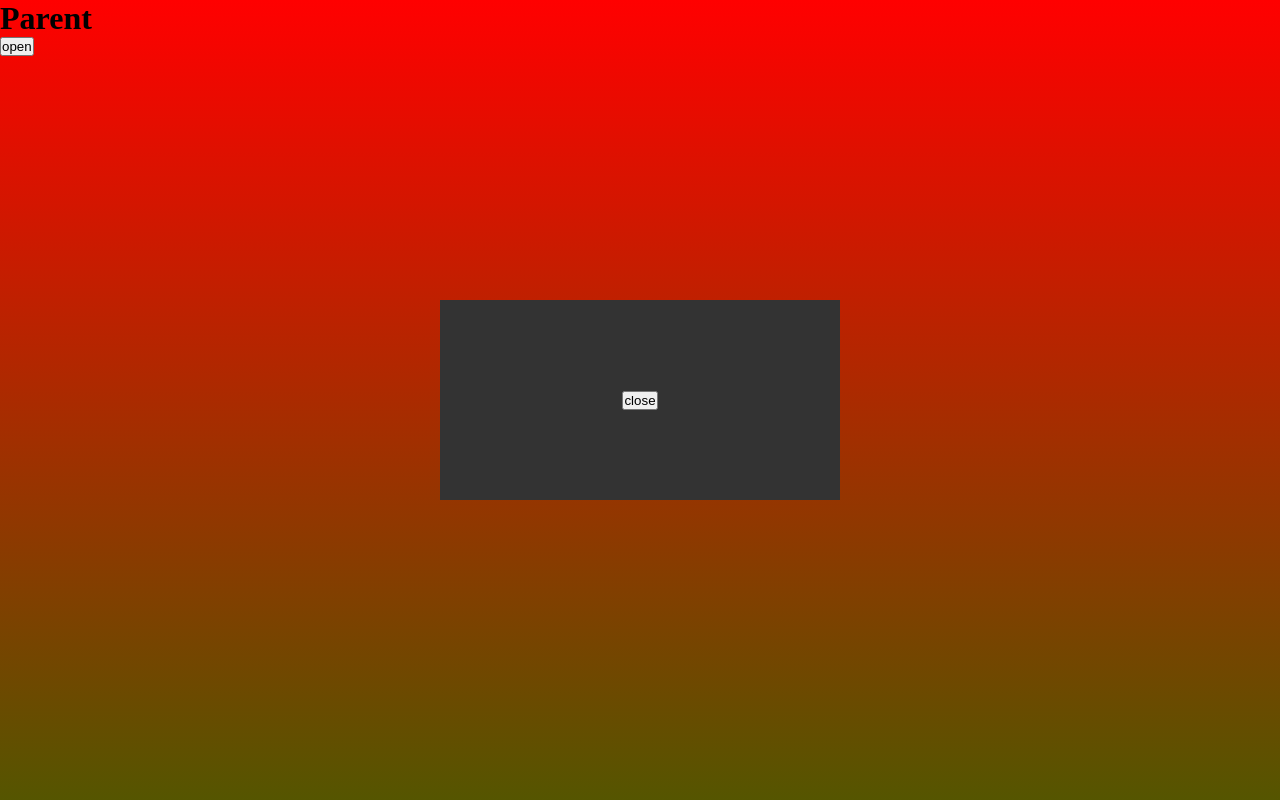
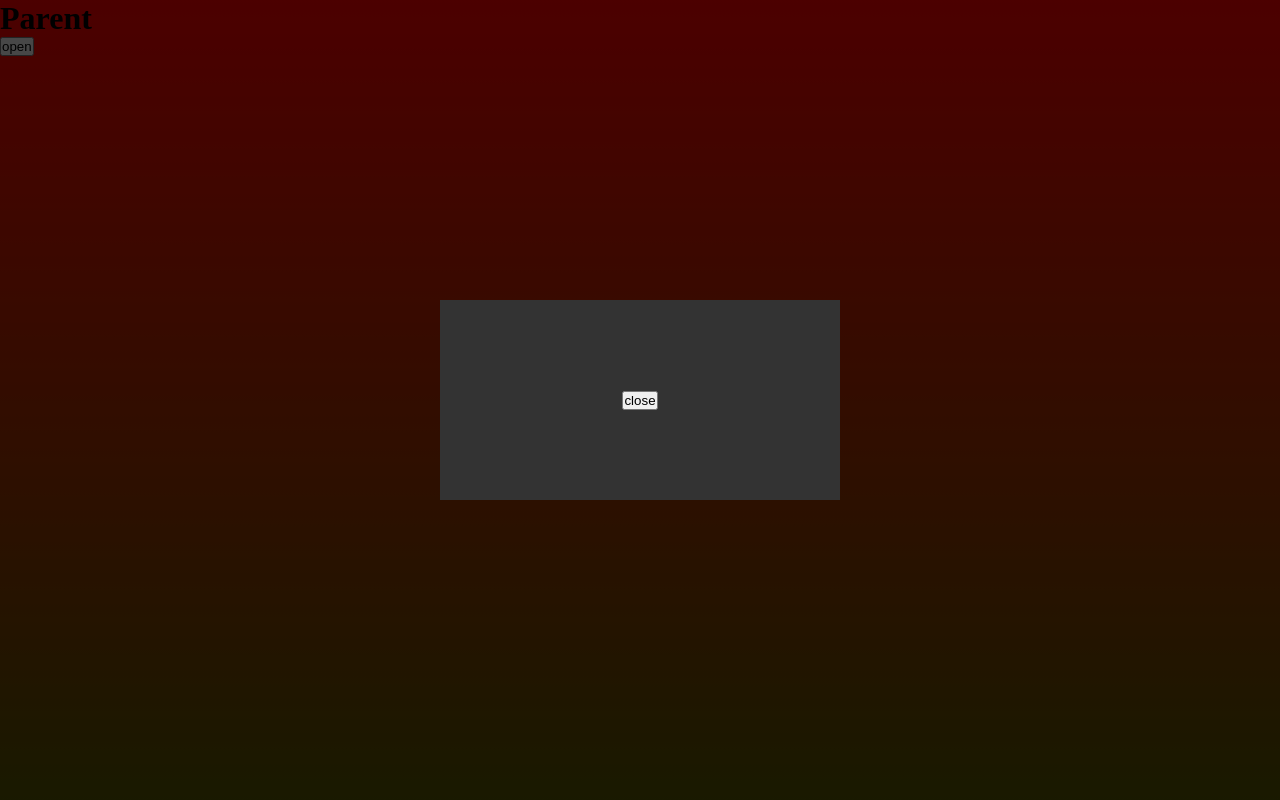
Before and after one commit to seohyon-cho/1120_react, a React (Create React App) app: page / in a window 1280 px wide. Both pictures are taken after a click on the button "open". Shown: the top 800 px of the page. Built offline with nearby package versions, Linux system fonts and the light colour scheme.

Commit message:
모달 창 생성 시 부모요소에 대한 이벤트 발생을 막기 위해 mask 화면 같이 생성

```diff
--- a/src/modal/Modal.jsx
+++ b/src/modal/Modal.jsx
@@ -13,9 +13,12 @@ export default function Modal({ setOpen }) {
 	}, []);
 
 	return (
-		<aside className='Modal'>
-			<button onClick={() => setOpen(false)}>close</button>
-		</aside>
+		<>
+			<aside className='mask'></aside>
+			<aside className='Modal'>
+				<button onClick={() => setOpen(false)}>close</button>
+			</aside>
+		</>
 	);
 }
 
--- a/src/modal/Modal.scss
+++ b/src/modal/Modal.scss
@@ -13,3 +13,12 @@
 	margin-top: -100px;
 	margin-left: -200px;
 }
+
+.mask {
+	width: 100%;
+	height: 100vh;
+	background: rgba($color: #000000, $alpha: 0.7);
+	position: fixed;
+	top: 0;
+	left: 0;
+}
```
